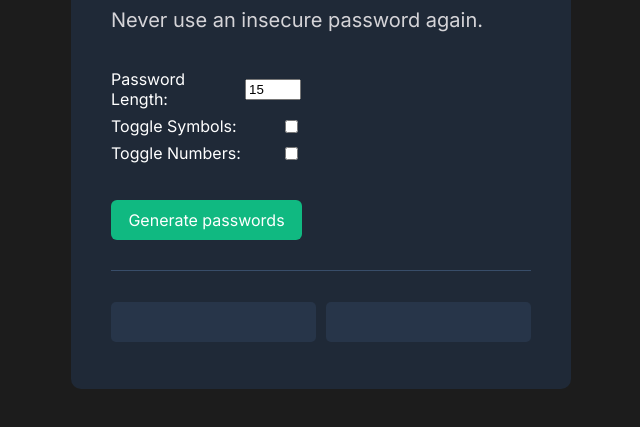
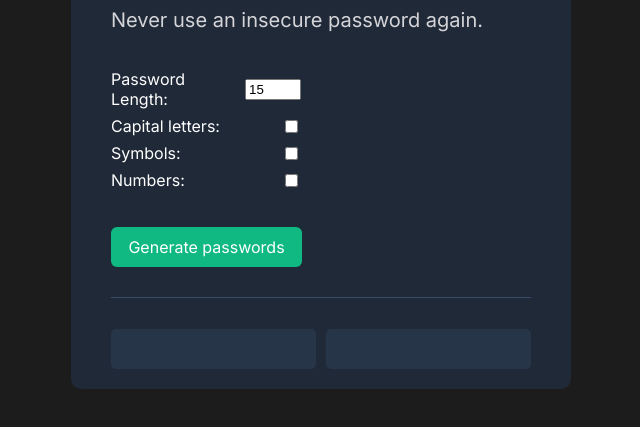
Before and after one commit to mandelbrojt/password-generator, a plain HTML site: page index.html in a window 1280 px wide. Shown: the part 251-678 px from the top of the page, without its empty margins (319-959 px from the left). Drawn offline with Linux system fonts and the light colour scheme.

Commit message:
Added: capital letters input

```diff
--- a/index.html
+++ b/index.html
@@ -20,11 +20,15 @@
                 <input type="number" id="pwd-length" min="8" max="20" value="15">
             </div>
             <div class="input-pair">
-                <label for="toggle-syms">Toggle Symbols:</label>
+                <label for="toggle-uppercase">Capital letters:</label>
+                <input type="checkbox" id="toggle-uppercase">
+            </div>
+            <div class="input-pair">
+                <label for="toggle-syms">Symbols:</label>
                 <input type="checkbox" id="toggle-syms">
             </div>
             <div class="input-pair">
-                <label for="toggle-nums">Toggle Numbers:</label>
+                <label for="toggle-nums">Numbers:</label>
                 <input type="checkbox" id="toggle-nums">
             </div>
         </div>
```
